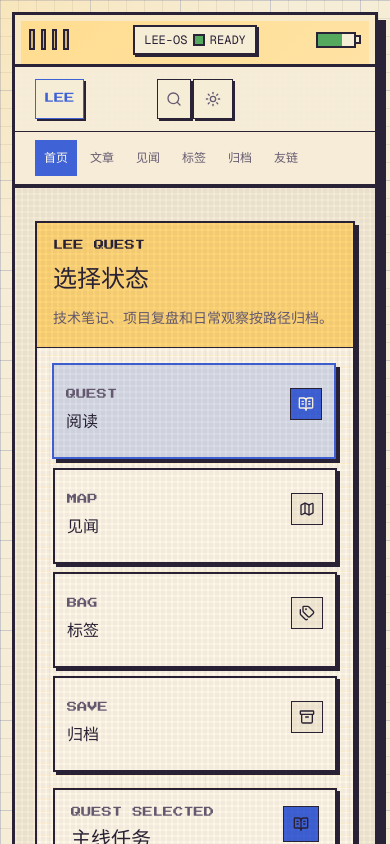
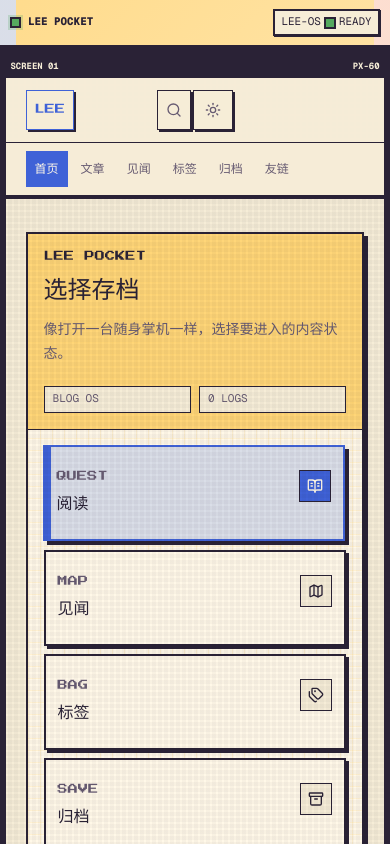
Before and after one commit to wobushiyoushen0214/my-blog, a Next.js app: page / in a window 390 px wide. Shown: the top 844 px of the page. Built offline with nearby package versions, Linux system fonts and the light colour scheme; no server answers; the database is empty.

Commit message:
style: polish pixel handheld shell

```diff
--- a/app/globals.css
+++ b/app/globals.css
@@ -290,6 +290,7 @@
   .pixel-game-option {
     --mode-color: var(--primary);
     --mode-soft: color-mix(in oklab, var(--mode-color) 18%, var(--card));
+    position: relative;
     border: 2px solid var(--border);
     background: var(--card);
     box-shadow: 3px 3px 0 var(--terminal-shadow);
@@ -301,11 +302,24 @@
       box-shadow 160ms ease;
   }
 
+  .pixel-game-option::before {
+    content: "";
+    position: absolute;
+    inset: 0 auto 0 0;
+    width: 0.38rem;
+    background: var(--mode-color);
+    opacity: 0;
+  }
+
   .pixel-game-option:hover,
   .pixel-game-option[data-active="true"] {
     background: var(--mode-soft);
     transform: translate(-1px, -1px);
     box-shadow: 4px 4px 0 var(--terminal-shadow);
+  }
+
+  .pixel-game-option[data-active="true"]::before {
+    opacity: 1;
   }
 
   .pixel-game-option:active {
@@ -324,41 +338,78 @@
       var(--muted);
   }
 
+  .pixel-cartridge-panel {
+    position: relative;
+    background:
+      linear-gradient(180deg, color-mix(in oklab, var(--mode-color) 18%, transparent) 0 0.55rem, transparent 0.55rem),
+      var(--card);
+  }
+
   .device-stage {
     min-height: 100vh;
-    padding: 0.75rem;
+    padding: clamp(0.5rem, 1.8vw, 1rem);
     background:
-      radial-gradient(circle at top left, color-mix(in oklab, var(--pixel-yellow) 24%, transparent), transparent 18rem),
-      radial-gradient(circle at bottom right, color-mix(in oklab, var(--pixel-blue) 16%, transparent), transparent 18rem);
+      linear-gradient(var(--terminal-grid) 1px, transparent 1px),
+      linear-gradient(90deg, var(--terminal-grid) 1px, transparent 1px),
+      color-mix(in oklab, var(--muted) 48%, var(--background));
+    background-size: 18px 18px, 18px 18px, auto;
   }
 
   .device-console {
+    position: relative;
     display: flex;
-    min-height: calc(100vh - 1.5rem);
+    min-height: calc(100vh - clamp(1rem, 3.6vw, 2rem));
     width: min(100%, 1180px);
     margin-inline: auto;
     flex-direction: column;
     border: 3px solid var(--border);
     background:
-      linear-gradient(135deg, color-mix(in oklab, var(--secondary) 72%, var(--card)), var(--card));
+      linear-gradient(90deg, color-mix(in oklab, var(--primary) 18%, var(--card)) 0 1rem, transparent 1rem calc(100% - 1rem), color-mix(in oklab, var(--pixel-red) 16%, var(--card)) calc(100% - 1rem)),
+      linear-gradient(135deg, color-mix(in oklab, var(--secondary) 74%, var(--card)), var(--card));
     box-shadow:
       8px 8px 0 var(--terminal-shadow),
       inset 0 0 0 6px color-mix(in oklab, var(--background) 74%, transparent);
   }
 
-  .device-topbar {
+  .device-console::before,
+  .device-console::after {
+    content: "";
+    position: absolute;
+    top: 4.35rem;
+    bottom: 5.65rem;
+    z-index: 1;
+    width: 0.62rem;
+    border-block: 3px solid var(--border);
+    background:
+      repeating-linear-gradient(0deg, color-mix(in oklab, var(--foreground) 16%, transparent) 0 0.5rem, transparent 0.5rem 0.95rem),
+      color-mix(in oklab, var(--card) 72%, var(--secondary));
+    pointer-events: none;
+  }
+
+  .device-console::before {
+    left: 0;
+    border-right: 3px solid var(--border);
+  }
+
+  .device-console::after {
+    right: 0;
+    border-left: 3px solid var(--border);
+  }
+
+  .device-console-top {
     display: grid;
-    min-height: 3rem;
-    grid-template-columns: 1fr auto 1fr;
+    min-height: 4.25rem;
+    grid-template-columns: minmax(0, 1fr) minmax(9rem, 24rem) minmax(0, 1fr);
     align-items: center;
-    gap: 1rem;
+    gap: 1.25rem;
     border-bottom: 3px solid var(--border);
-    padding: 0.6rem 0.9rem;
+    padding: 0.7rem clamp(0.9rem, 2.5vw, 1.4rem);
     font-family: var(--font-geist-mono), monospace;
     font-size: 0.75rem;
   }
 
-  .device-speakers,
+  .device-brand,
+  .device-status-cluster,
   .device-status,
   .device-battery,
   .device-controls,
@@ -368,15 +419,48 @@
     align-items: center;
   }
 
-  .device-speakers {
-    gap: 0.35rem;
+  .device-brand {
+    gap: 0.45rem;
+    min-width: 0;
+    font-weight: 800;
+    letter-spacing: 0;
   }
 
-  .device-speakers span {
-    width: 0.35rem;
+  .device-brand span:last-child {
+    overflow: hidden;
+    text-overflow: ellipsis;
+    white-space: nowrap;
+  }
+
+  .device-led {
+    width: 0.65rem;
+    height: 0.65rem;
+    border: 2px solid var(--border);
+    background: var(--pixel-green);
+    box-shadow: 0 0 0 2px color-mix(in oklab, var(--pixel-green) 24%, transparent);
+  }
+
+  .device-slot {
     height: 1.35rem;
     border: 2px solid var(--border);
-    background: color-mix(in oklab, var(--foreground) 22%, transparent);
+    background:
+      linear-gradient(90deg, transparent 0 0.7rem, color-mix(in oklab, var(--foreground) 18%, transparent) 0.7rem calc(100% - 0.7rem), transparent calc(100% - 0.7rem)),
+      color-mix(in oklab, var(--background) 72%, var(--foreground));
+    box-shadow: inset 0 2px 0 color-mix(in oklab, var(--foreground) 32%, transparent);
+  }
+
+  .device-slot span {
+    display: block;
+    width: min(54%, 11rem);
+    height: 100%;
+    margin-inline: auto;
+    border-inline: 2px solid color-mix(in oklab, var(--border) 70%, transparent);
+    background: color-mix(in oklab, var(--foreground) 10%, transparent);
+  }
+
+  .device-status-cluster {
+    justify-content: end;
+    gap: 0.75rem;
   }
 
   .device-status {
@@ -417,10 +501,56 @@
     background: var(--background);
   }
 
+  .device-display {
+    position: relative;
+    display: flex;
+    flex: 1;
+    flex-direction: column;
+    margin: clamp(0.7rem, 2.2vw, 1.35rem) clamp(0.75rem, 3vw, 2rem) 0;
+    border: 3px solid var(--border);
+    background: var(--foreground);
+    padding: clamp(0.4rem, 1.2vw, 0.65rem);
+    box-shadow:
+      inset 0 0 0 3px color-mix(in oklab, var(--background) 14%, transparent),
+      4px 4px 0 var(--terminal-shadow);
+  }
+
+  .device-display::before,
+  .device-display::after {
+    content: "";
+    position: absolute;
+    top: 0.45rem;
+    width: 0.5rem;
+    height: 0.5rem;
+    border: 2px solid color-mix(in oklab, var(--background) 72%, transparent);
+    background: color-mix(in oklab, var(--foreground) 72%, var(--background));
+  }
+
+  .device-display::before {
+    left: 0.45rem;
+  }
+
+  .device-display::after {
+    right: 0.45rem;
+  }
+
+  .device-screen-hud {
+    display: flex;
+    align-items: center;
+    justify-content: space-between;
+    gap: 0.75rem;
+    min-height: 1.65rem;
+    padding: 0.32rem 0.45rem 0.42rem;
+    color: var(--background);
+    font-family: var(--font-geist-mono), monospace;
+    font-size: 0.64rem;
+    font-weight: 700;
+  }
+
   .device-screen {
     position: relative;
     flex: 1;
-    min-height: 0;
+    min-height: calc(100% - 1.65rem);
     border-bottom: 3px solid var(--border);
     background: var(--background);
     box-shadow:
@@ -433,6 +563,7 @@
     content: "";
     position: absolute;
     inset: 0;
+    z-index: 2;
     pointer-events: none;
     background:
       linear-gradient(90deg, transparent 0 2px, color-mix(in oklab, var(--foreground) 3%, transparent) 2px 3px),
@@ -511,6 +642,120 @@
   .device-action-buttons span:first-child {
     margin-top: 1.2rem;
     background: var(--pixel-yellow);
+  }
+
+  @media (max-width: 900px) {
+    .device-console-top {
+      grid-template-columns: minmax(0, 1fr) auto;
+      min-height: 3.5rem;
+    }
+
+    .device-slot {
+      display: none;
+    }
+
+    .device-console::before,
+    .device-console::after {
+      display: none;
+    }
+
+    .device-status-cluster {
+      gap: 0.5rem;
+    }
+  }
+
+  @media (max-width: 640px) {
+    .device-stage {
+      padding: 0;
+    }
+
+    .device-console {
+      min-height: 100vh;
+      border-width: 0;
+      box-shadow: none;
+    }
+
+    .device-console-top {
+      min-height: 3rem;
+      gap: 0.5rem;
+      padding: 0.5rem 0.65rem;
+      font-size: 0.68rem;
+    }
+
+    .device-status {
+      gap: 0.32rem;
+      padding: 0.2rem 0.38rem;
+      box-shadow: 1px 1px 0 var(--terminal-shadow);
+    }
+
+    .device-battery {
+      display: none;
+    }
+
+    .device-display {
+      margin: 0;
+      border-inline-width: 0;
+      padding: 0.35rem;
+      box-shadow: none;
+    }
+
+    .device-display::before,
+    .device-display::after {
+      display: none;
+    }
+
+    .device-screen-hud {
+      min-height: 1.35rem;
+      gap: 0.5rem;
+      overflow: hidden;
+      padding: 0.2rem 0.3rem 0.32rem;
+      font-size: 0.56rem;
+      white-space: nowrap;
+    }
+
+    .device-screen-hud span:nth-child(2) {
+      display: none;
+    }
+
+    .device-screen {
+      border-bottom-width: 2px;
+      box-shadow: inset 0 0 0 2px color-mix(in oklab, var(--foreground) 8%, transparent);
+    }
+
+    .device-controls {
+      min-height: 3.45rem;
+      gap: 0.75rem;
+      padding: 0.55rem 0.8rem;
+    }
+
+    .device-dpad {
+      width: 2.55rem;
+      height: 2.55rem;
+    }
+
+    .device-dpad-v {
+      width: 0.85rem;
+      height: 2.45rem;
+    }
+
+    .device-dpad-h {
+      width: 2.45rem;
+      height: 0.85rem;
+    }
+
+    .device-meta-buttons {
+      display: none;
+    }
+
+    .device-action-buttons span {
+      width: 2.15rem;
+      height: 2.15rem;
+      box-shadow: 2px 2px 0 var(--terminal-shadow);
+    }
+
+    .device-action-buttons span:first-child {
+      margin-top: 0.8rem;
+    }
   }
 }
 
--- a/components/device-shell.tsx
+++ b/components/device-shell.tsx
@@ -8,13 +8,17 @@ export function DeviceShell({ children }: DeviceShellProps) {
   return (
     <div className="device-stage">
       <div className="device-console">
-        <div className="device-topbar" aria-hidden="true">
-          <div className="device-speakers">
-            <span />
-            <span />
-            <span />
+        <div className="device-console-top" aria-hidden="true">
+          <div className="device-brand">
+            <span className="device-led" />
+            <span>LEE POCKET</span>
+          </div>
+
+          <div className="device-slot">
             <span />
           </div>
+
+          <div className="device-status-cluster">
             <div className="device-status">
               <span>LEE-OS</span>
               <span className="device-status-dot" />
@@ -24,8 +28,16 @@ export function DeviceShell({ children }: DeviceShellProps) {
               <span />
             </div>
           </div>
+        </div>
 
+        <div className="device-display">
+          <div className="device-screen-hud" aria-hidden="true">
+            <span>SCREEN 01</span>
+            <span>PUBLIC LOG</span>
+            <span>PX-60</span>
+          </div>
           <div className="device-screen">{children}</div>
+        </div>
 
         <div className="device-controls" aria-hidden="true">
           <div className="device-dpad">
--- a/components/pixel-start-menu.tsx
+++ b/components/pixel-start-menu.tsx
@@ -99,16 +99,24 @@ export function PixelStartMenu(props: PixelStartMenuProps) {
     >
       <div className="grid gap-0 lg:grid-cols-[17rem_minmax(0,1fr)]">
         <div className="border-b border-border bg-secondary/85 p-4 lg:border-b-0 lg:border-r">
-          <p className="pixel-label text-foreground">Lee Quest</p>
+          <p className="pixel-label text-foreground">Lee Pocket</p>
           <h1
             id="pixel-start-title"
             className="mt-3 text-2xl font-semibold leading-tight md:text-3xl"
           >
-            选择状态
+            选择存档
           </h1>
           <p className="mt-3 text-sm leading-6 text-muted-foreground">
-            技术笔记、项目复盘和日常观察按路径归档。
+            像打开一台随身掌机一样，选择要进入的内容状态。
           </p>
+          <div className="mt-5 grid grid-cols-2 gap-2 font-mono text-[11px] text-muted-foreground">
+            <span className="border border-border bg-background px-2 py-1">
+              BLOG OS
+            </span>
+            <span className="border border-border bg-background px-2 py-1">
+              {props.totalCount} LOGS
+            </span>
+          </div>
         </div>
 
         <div className="grid gap-4 p-4 md:grid-cols-[minmax(0,1fr)_15rem]">
@@ -124,7 +132,7 @@ export function PixelStartMenu(props: PixelStartMenuProps) {
                   aria-pressed={active}
                   data-active={active}
                   onClick={() => setActiveKey(mode.key)}
-                  className="pixel-game-option min-h-24 p-3 text-left focus-visible:outline-none focus-visible:ring-2 focus-visible:ring-ring/50"
+                  className="pixel-game-option min-h-24 overflow-hidden p-3 text-left focus-visible:outline-none focus-visible:ring-2 focus-visible:ring-ring/50"
                   style={{ "--mode-color": mode.color } as CSSProperties}
                 >
                   <span className="flex items-start justify-between gap-3">
@@ -151,7 +159,7 @@ export function PixelStartMenu(props: PixelStartMenuProps) {
           </div>
 
           <div
-            className="border-2 border-border bg-card p-4 shadow-[3px_3px_0_var(--terminal-shadow)]"
+            className="pixel-cartridge-panel border-2 border-border bg-card p-4 shadow-[3px_3px_0_var(--terminal-shadow)]"
             style={{ "--mode-color": activeMode.color } as CSSProperties}
           >
             <div className="flex items-start justify-between gap-3">
```
Lines whose indentation alone changed are shown as unchanged.
